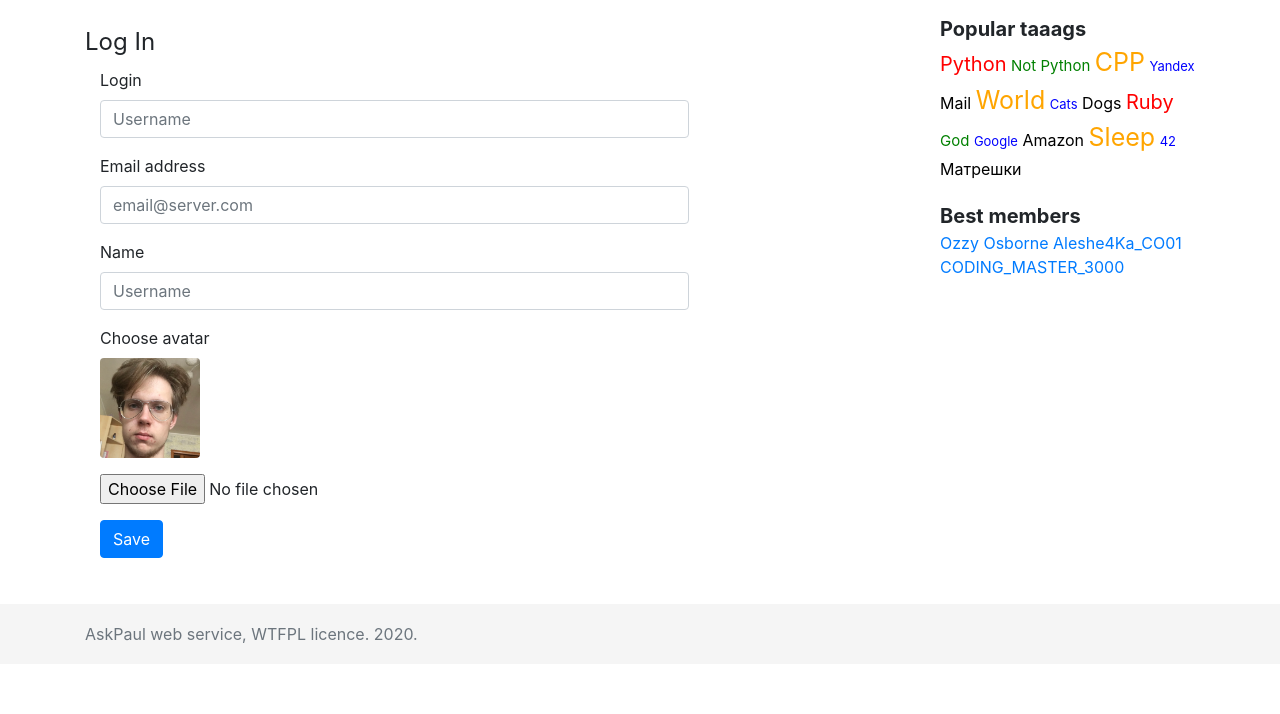
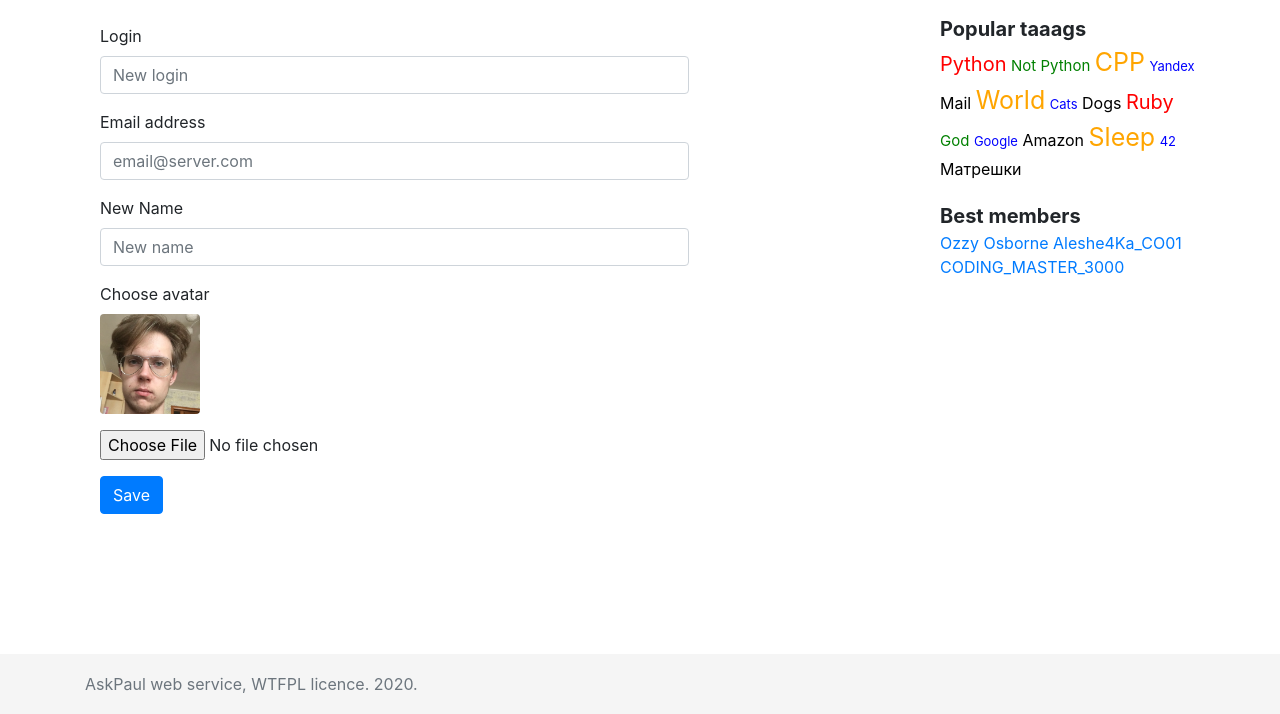
Before and after one commit to paulnopaul/ask-paul, a Django app: page /settings/ in a window 1280 px wide. Shown: the part 86-800 px from the top of the page. Run offline with Django 3.2, Linux system fonts and the light colour scheme; some libraries are stand-ins or nearby versions.

Commit message:
updated project

```diff
--- a/app/views.py
+++ b/app/views.py
@@ -51,14 +51,26 @@ def new_questions(request):
 
 
 def hot_questions(request):
-    return render(request, 'hot_questions.html', {})
+    hot_question_list = questions
+    paginator = Paginator(hot_question_list, questions_per_page)
+    page = request.GET.get('page')
+
+    hot_showed_quesitons = paginator.get_page(page)
+
+    return render(request, 'hot_questions.html', {
+        'questions': hot_showed_quesitons,
+    })
 
 
 def tag_questions(request, t):
-    tquestions = list(filter(lambda x: t in x['tags'], questions))
+    tag_questions_list = list(filter(lambda x: t in x['tags'], questions))
+    paginator = Paginator(tag_questions_list, questions_per_page)
+    page = request.GET.get('page')
+
+    tag_showed_questions = paginator.get_page(page)
     return render(request, 'tag_page.html', {
         'tag_name':  t,
-        'questions': tquestions,
+        'questions': tag_showed_questions,
     })
 
 
--- a/static/css/my.css
+++ b/static/css/my.css
@@ -1,6 +1,15 @@
 main > .container {
   padding: 60px 15px 0;
 }
+
+.footer {
+    position: absolute;
+    bottom: 0;
+    width: 100%;
+    height: 60px; /* Set the fixed height of the footer here */
+    line-height: 60px; /* Vertically center the text there */
+    background-color: #f5f5f5;
+  }
 
 .account-actions {
     text-decoration: underline;
@@ -104,11 +113,3 @@ legend {
 .question-part {
     margin-top: 20px;
 }
-
-.footer {
-    margin-top: 30px;
-    width: 100%;
-    height: 60px;
-    line-height: 60px;
-    background-color: #f5f5f5;
-  }
--- a/templates/ask_page.html
+++ b/templates/ask_page.html
@@ -2,7 +2,7 @@
 
 {% load static %}
 {% block content %}
-<legend>Question title</legend>
+<legend>New question</legend>
 <div class="col-9">
 	<form>
 		<div class="form-group">
@@ -11,7 +11,7 @@
 		</div>
 		<div class="form-group">
 			<label for="questionText">Text</label>
-			<textarea class="form-control" id="questionText" rows="8"></textarea>
+			<textarea class="form-control" id="questionText" rows="15"></textarea>
 		</div>
 		<div class="form-group">
 			<label for="questionTags">Tags</label>
--- a/templates/inc/base.html
+++ b/templates/inc/base.html
@@ -32,12 +32,6 @@
     <script src="{% static "js/jquery.slim.min.js" %}"></script>
     <script src="{% static "js/popper.min.js" %}"></script>
     <script src="{% static "js/bootstrap.min.js" %}"></script>
+{% include 'inc/footer.html' %}
 </body>
-
-<footer class="footer">
-    <div class="container">
-        <span class="text-muted">AskPaul web service, WTFPL licence. 2020.</span>
-    </div>
-</footer>
-
 </html>
--- /dev/null
+++ b/templates/inc/footer.html
@@ -0,0 +1,6 @@
+{% load static %}
+<footer class="footer">
+    <div class="container">
+        <span class="text-muted">AskPaul web service, WTFPL licence. 2020.</span>
+    </div>
+</footer>
--- a/templates/login_page.html
+++ b/templates/login_page.html
@@ -7,7 +7,7 @@
 	<form>
 		<div class="form-group">
 			<label for="userLogin">Login</label>
-            <input class="form-control" type="text" id="userLogin" placeholder="Username">
+            <input class="form-control" type="text" id="userLogin" placeholder="Username" required>
 		</div>
 		<div class="form-group">
 			<label for="userPassword">Password</label>
@@ -17,6 +17,6 @@
             <button type="submit" class="btn btn-primary">Log in!</button>
 		</div>
 	</form>
-	<a href="#">Don't have an account? Create new one!</a>
+	<a href='/signup'>Don't have an account? Create new one!</a>
 </div>
 {% endblock content %}
--- a/templates/settings_page.html
+++ b/templates/settings_page.html
@@ -2,20 +2,20 @@
 
 {% load static %}
 {% block content %}
-<legend>Log In</legend>
+<legend></legend>
 <div class="col-9">
 	<form>
 		<div class="form-group">
 			<label for="userLogin">Login</label>
-            <input class="form-control" type="text" id="userLogin" placeholder="Username">
+            <input class="form-control" type="text" id="userLogin" placeholder="New login">
 		</div>
           <div class="form-group">
             <label for="userEmail">Email address</label>
             <input type="email" class="form-control" id="userEmail" placeholder="email@server.com">
         </div>
 		<div class="form-group">
-			<label for="userName">Name</label>
-            <input class="form-control" type="text" id="userName" placeholder="Username">
+			<label for="userName">New Name</label>
+            <input class="form-control" type="text" id="userName" placeholder="New name">
 		</div>
 
         <div class="form-group">
@@ -28,6 +28,5 @@
             <button type="submit" class="btn btn-primary">Save</button>
 		</div>
 	</form>
-	{% comment %} <a href="#">Already have an account? Log in!</a> {% endcomment %}
 </div>
 {% endblock content %}
--- a/templates/tag_page.html
+++ b/templates/tag_page.html
@@ -7,4 +7,5 @@
 {% for question in questions %}
 {% include 'inc/one_question.html' %}
 {% endfor %}
+{% include 'inc/pagination.html' %}
 {% endblock content %}
```
Also changed, not shown: templates/hot_questions.html (+5 -8 lines), templates/signup_page.html (+5 -5 lines).
